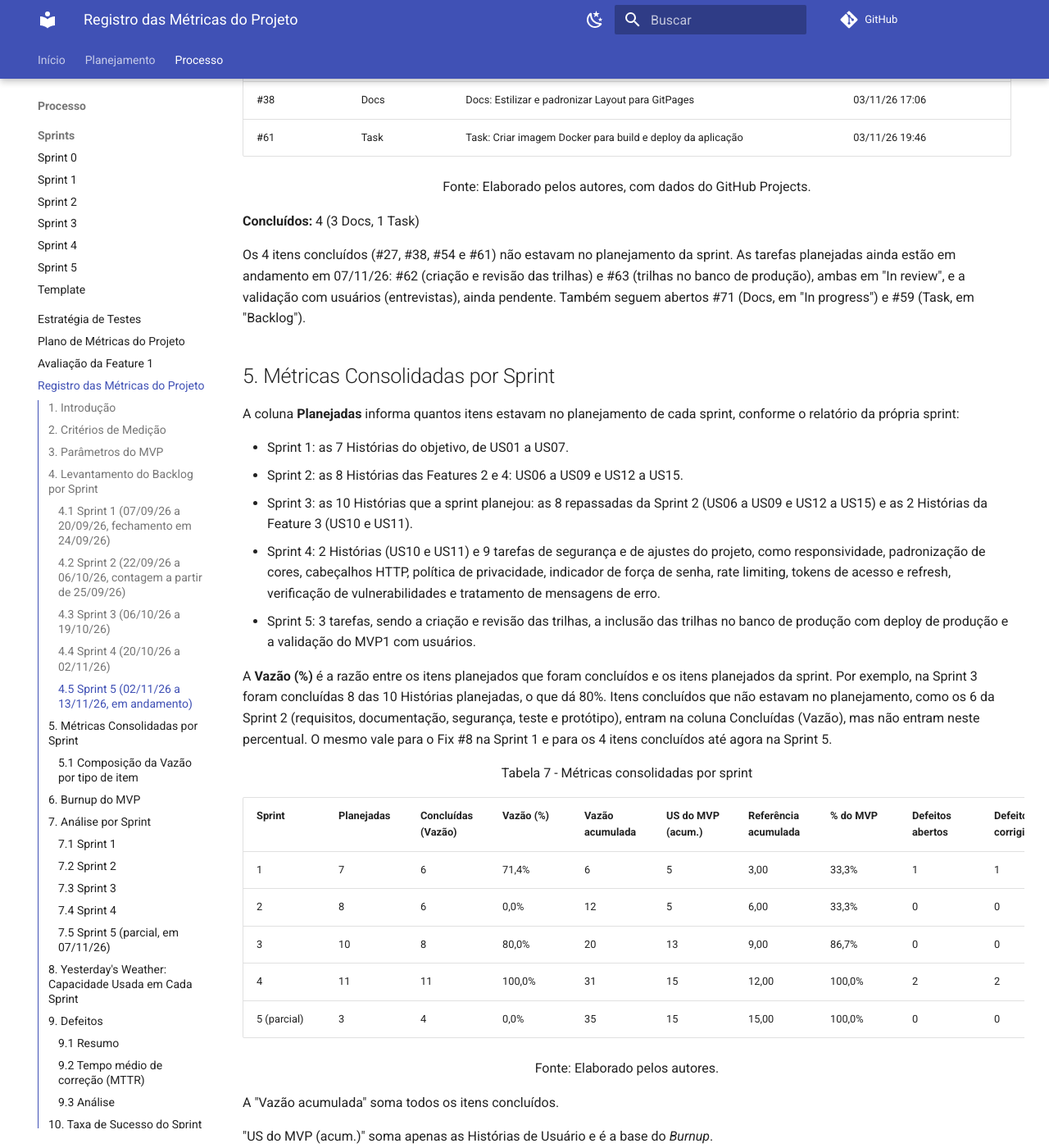
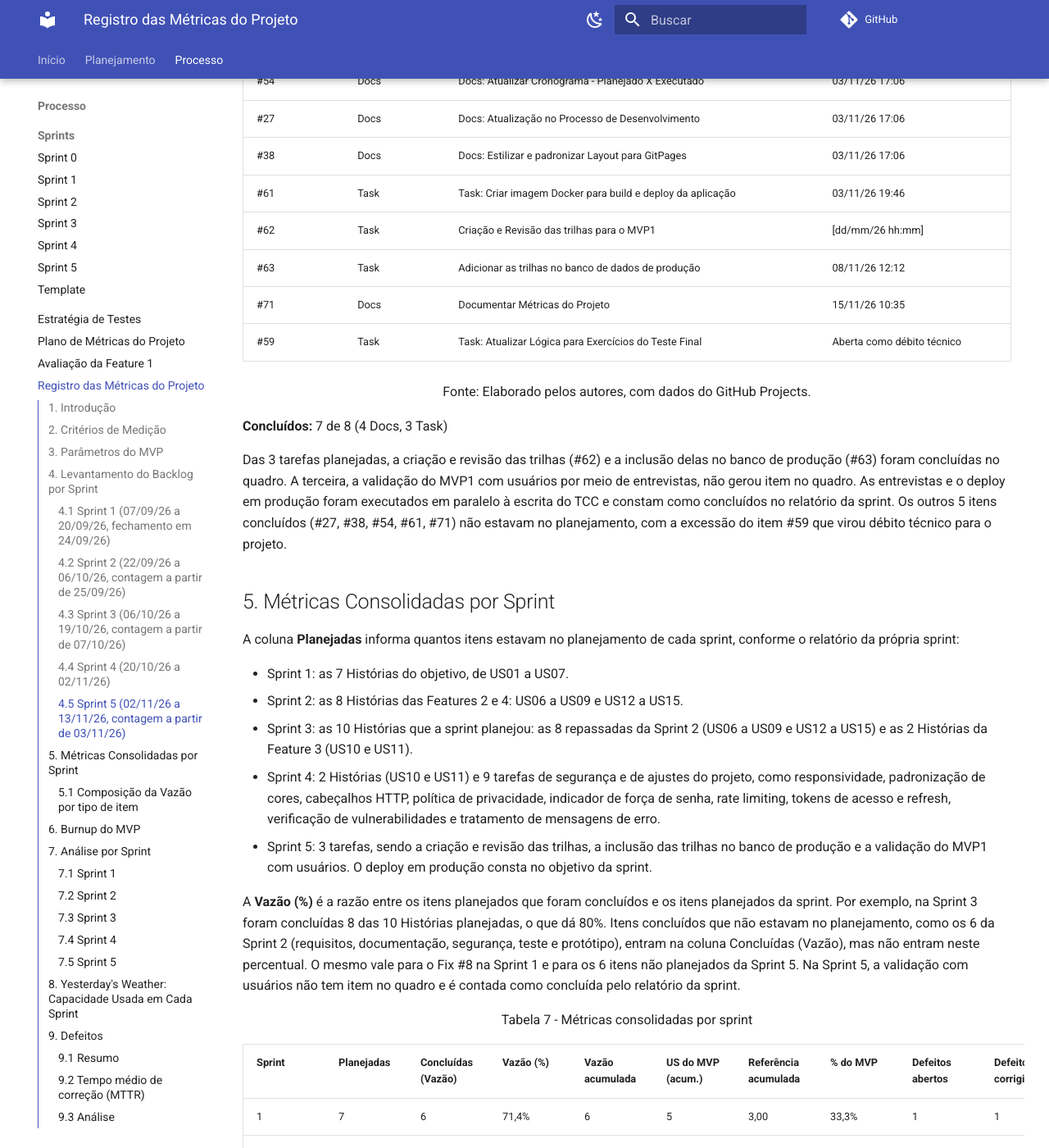
Before and after one commit to CedisUnB/AEGIS, an MkDocs documentation site: the page built from docs/process/registro_metricas_projeto.md, in a window 1280 px wide and 1400 px high, scrolled down 5172 px. Shown: the whole window at 82% size. Built offline with MkDocs 1.6.1 and Material for MkDocs 9.7.7, drawn with Linux system fonts in a browser that asks for light colours; comment, search, counter and statistics services are not loaded; some of the changed text lies outside the part shown.

Commit message:
docs: documenta sprint 5 e atualiza metricas

```diff
--- a/docs/process/registro_metricas_projeto.md
+++ b/docs/process/registro_metricas_projeto.md
@@ -8,7 +8,7 @@
 
 Este documento registra as métricas coletadas ao longo das sprints do projeto e as análises feitas a partir delas. Ele aplica o [Plano de Métricas e Acompanhamento do Projeto](estrategia_acompanhamento_projeto.md).
 
-Os dados foram extraídos do quadro do GitHub Projects pelo repositório AEGIS em **07/11/26**, a partir do estado atual dos 39 itens e do histórico de mudanças de status de cada issue.
+Os dados foram extraídos do quadro do GitHub Projects pelo repositório AEGIS em **07/11/26** e atualizados em **19/11/26**, após o encerramento da Sprint 5, a partir do estado atual dos 39 itens e do histórico de mudanças de status de cada issue.
 
 ## 2. Critérios de Medição
 
@@ -18,6 +18,7 @@ Os dados foram extraídos do quadro do GitHub Projects pelo repositório AEGIS e
 
     - **Sprint 1 estendida:** a Sprint 1 foi considerada encerrada em 24/09/26. A equipe não conseguiu fechá-la dentro do período planejado (07/09 a 20/09, Review em 21/09) e usou os dias adicionais para contabilizar as métricas de fechamento. A Sprint 2 passa a ser contada a partir de 25/09.
     - **Fechamento no quadro depois da Review:** 8 Histórias da Sprint 3 (US06 a US09 e US12 a US15) constam como "Entregue" na Review de 19/10, mas foram movidas para "Done" apenas em 25/10. Da mesma forma, 4 itens de Security da Sprint 4 (#15, #32, #34 e #37) constam como "Entregue" na Review de 02/11 e foram fechados entre 03/11 e 04/11. Esses itens foram contabilizados na sprint da Review.
+    - **Itens sem card no quadro:** as entrevistas de validação do MVP1 e o deploy em produção, da Sprint 5, foram executados em paralelo à escrita do TCC e não geraram itens no quadro. Por isso não entram na Vazão, mas constam como cumpridos no relatório da sprint.
     - **Janelas das sprints:**
         - Sprint 1 de 07/09 a 24/09;
         - Sprint 2 de 25/09 a 06/10;
@@ -27,7 +28,7 @@ Os dados foram extraídos do quadro do GitHub Projects pelo repositório AEGIS e
     - **Vazão:** conta todos os itens concluídos na sprint, de qualquer tipo (Histórias de Usuário, Fix, Security, Docs, Task, Test, Requisitos e Protótipos), independentemente do tamanho.
     - **Escopo do MVP:** as 15 Histórias de Usuário das Features 1 a 4 (US01 a US15), que compõem o MVP1 (Must have).
     - **Burnup:** usa apenas as Histórias de Usuário do MVP concluídas, porque o escopo do MVP é medido em Histórias.
-    - **Defeitos:** os itens de tipo Fix são tratados como ajustes de defeitos encontrados. Um defeito é "aberto" na sprint em que a issue foi criada e "corrigido" na sprint em que foi fechada.
+    - **Defeitos:** os itens de tipo Fix são tratados como ajustes de defeitos encontrados. Um defeito é "aberto" na sprint em que a issue foi criada e "corrigido" na sprint em que foi fechada. A exceção são os Fix #14 e #16, criados na Sprint 2 como ajustes do MVP como um todo e contados na Sprint 4, em que foram tratados (seções 7.4 e 9.1).
 
 ## 3. Parâmetros do MVP
 
@@ -100,7 +101,7 @@ As US01 a US05 foram validadas até o fechamento da sprint em 24/09/26. As US06
 
 Nenhuma História de Usuário foi concluída na sprint, porque ela foi dedicada aos requisitos de software: a definição de como apresentar as trilhas e o conteúdo aos usuários, o refinamento de cada requisito em Histórias e a prototipação das Features 2 e 4. Nela também foram desenvolvidas e formalizadas as estratégias de segurança do projeto, com as diretrizes e os checklists de segurança. As 8 Histórias do planejamento (US06 a US09 e US12 a US15) foram repassadas para a Sprint 3.
 
-### 4.3 Sprint 3 (06/10/26 a 19/10/26)
+### 4.3 Sprint 3 (06/10/26 a 19/10/26, contagem a partir de 07/10/26)
 
 **Objetivo da sprint:** Desenvolver o motor de navegação e mapa das trilhas (Feature 2), os laboratórios de prática, avaliação e apresentação de conteúdo (Feature 4) e o painel de progresso do estudante (Feature 3), repassados da sprint anterior (US06 a US15).
 
@@ -157,7 +158,7 @@ As US06 a US09 e US12 a US15 foram entregues na Review de 19/10/26, mas movidas
 
 Os 7 itens de Security (#15, #32, #33, #34, #35, #36 e #37) e as 2 correções (Fix #14 e #16) constam como "Entregue" na Review de 02/11/26. Quatro dos itens de Security (#15, #32, #34 e #37) foram fechados no quadro apenas em 03/11 e 04/11. As US10 e US11 foram fechadas em 29/10/26.
 
-### 4.5 Sprint 5 (02/11/26 a 13/11/26, em andamento)
+### 4.5 Sprint 5 (02/11/26 a 13/11/26, contagem a partir de 03/11/26)
 
 **Objetivo da sprint:** Validação do MVP1 com clientes usuários por meio de entrevistas e deploy da aplicação em produção, com as trilhas cadastradas (3 tarefas planejadas).
 
@@ -171,14 +172,18 @@ Os 7 itens de Security (#15, #32, #33, #34, #35, #36 e #37) e as 2 correções (
 | #27 | Docs | Docs: Atualização no Processo de Desenvolvimento | 03/11/26 17:06 |
 | #38 | Docs | Docs: Estilizar e padronizar Layout para GitPages | 03/11/26 17:06 |
 | #61 | Task | Task: Criar imagem Docker para build e deploy da aplicação | 03/11/26 19:46 |
+| #62 | Task | Criação e Revisão das trilhas para o MVP1 | [dd/mm/26 hh:mm] |
+| #63 | Task | Adicionar as trilhas no banco de dados de produção | 08/11/26 12:12 |
+| #71 | Docs | Documentar Métricas do Projeto | 15/11/26 10:35 |
+| #59 | Task | Task: Atualizar Lógica para Exercícios do Teste Final | Aberta como débito técnico |
 
 <center>
     Fonte: Elaborado pelos autores, com dados do GitHub Projects.
 </center>
 
-**Concluídos:** 4 (3 Docs, 1 Task)
+**Concluídos:** 7 de 8 (4 Docs, 3 Task)
 
-Os 4 itens concluídos (#27, #38, #54 e #61) não estavam no planejamento da sprint. As tarefas planejadas ainda estão em andamento em 07/11/26: #62 (criação e revisão das trilhas) e #63 (trilhas no banco de produção), ambas em "In review", e a validação com usuários (entrevistas), ainda pendente. Também seguem abertos #71 (Docs, em "In progress") e #59 (Task, em "Backlog").
+Das 3 tarefas planejadas, a criação e revisão das trilhas (#62) e a inclusão delas no banco de produção (#63) foram concluídas no quadro. A terceira, a validação do MVP1 com usuários por meio de entrevistas, não gerou item no quadro. As entrevistas e o deploy em produção foram executados em paralelo à escrita do TCC e constam como concluídos no relatório da sprint. Os outros 5 itens concluídos (#27, #38, #54, #61, #71) não estavam no planejamento, com a excessão do item #59 que virou débito técnico para o projeto.
 
 ## 5. Métricas Consolidadas por Sprint
 
@@ -188,9 +193,9 @@ A coluna **Planejadas** informa quantos itens estavam no planejamento de cada sp
 - Sprint 2: as 8 Histórias das Features 2 e 4: US06 a US09 e US12 a US15.
 - Sprint 3: as 10 Histórias que a sprint planejou: as 8 repassadas da Sprint 2 (US06 a US09 e US12 a US15) e as 2 Histórias da Feature 3 (US10 e US11).
 - Sprint 4: 2 Histórias (US10 e US11) e 9 tarefas de segurança e de ajustes do projeto, como responsividade, padronização de cores, cabeçalhos HTTP, política de privacidade, indicador de força de senha, rate limiting, tokens de acesso e refresh, verificação de vulnerabilidades e tratamento de mensagens de erro.
-- Sprint 5: 3 tarefas, sendo a criação e revisão das trilhas, a inclusão das trilhas no banco de produção com deploy de produção e a validação do MVP1 com usuários.
+- Sprint 5: 3 tarefas, sendo a criação e revisão das trilhas, a inclusão das trilhas no banco de produção e a validação do MVP1 com usuários. O deploy em produção consta no objetivo da sprint.
 
-A **Vazão (%)** é a razão entre os itens planejados que foram concluídos e os itens planejados da sprint. Por exemplo, na Sprint 3 foram concluídas 8 das 10 Histórias planejadas, o que dá 80%. Itens concluídos que não estavam no planejamento, como os 6 da Sprint 2 (requisitos, documentação, segurança, teste e protótipo), entram na coluna Concluídas (Vazão), mas não entram neste percentual. O mesmo vale para o Fix #8 na Sprint 1 e para os 4 itens concluídos até agora na Sprint 5.
+A **Vazão (%)** é a razão entre os itens planejados que foram concluídos e os itens planejados da sprint. Por exemplo, na Sprint 3 foram concluídas 8 das 10 Histórias planejadas, o que dá 80%. Itens concluídos que não estavam no planejamento, como os 6 da Sprint 2 (requisitos, documentação, segurança, teste e protótipo), entram na coluna Concluídas (Vazão), mas não entram neste percentual. O mesmo vale para o Fix #8 na Sprint 1 e para os 6 itens não planejados da Sprint 5. Na Sprint 5, a validação com usuários não tem item no quadro e é contada como concluída pelo relatório da sprint.
 
 <center>
     Tabela 7 - Métricas consolidadas por sprint
@@ -202,7 +207,7 @@ A **Vazão (%)** é a razão entre os itens planejados que foram concluídos e o
 | 2 | 8 | 6 | 0,0% | 12 | 5 | 6,00 | 33,3% | 0 | 0 | — | 0,00 | 100% | 100% |
 | 3 | 10 | 8 | 80,0% | 20 | 13 | 9,00 | 86,7% | 0 | 0 | — | 0,00 | 100% | 100% |
 | 4 | 11 | 11 | 100,0% | 31 | 15 | 12,00 | 100,0% | 2 | 2 | 100% | 0,18 | 100% | 100% |
-| 5 (parcial) | 3 | 4 | 0,0% | 35 | 15 | 15,00 | 100,0% | 0 | 0 | — | 0,00 | 100% | 100% |
+| 5 | 3 | 8 | 100,0% | 39 | 15 | 15,00 | 100,0% | 0 | 0 | — | 0,00 | 100% | 100% |
 
 <center>
     Fonte: Elaborado pelos autores.
@@ -228,8 +233,8 @@ A "Taxa de resolução" (corrigidos ÷ abertos na sprint) fica sem valor quando
 | 2 | 0 | 0 | 1 | 2 | 0 | 1 | 1 | 1 | 6 |
 | 3 | 8 | 0 | 0 | 0 | 0 | 0 | 0 | 0 | 8 |
 | 4 | 2 | 2 | 7 | 0 | 0 | 0 | 0 | 0 | 11 |
-| 5 (parcial) | 0 | 0 | 0 | 3 | 1 | 0 | 0 | 0 | 4 |
-| **Total** | 15 | 3 | 8 | 5 | 1 | 1 | 1 | 1 | 35 |
+| 5 | 0 | 0 | 0 | 4 | 4 | 0 | 0 | 0 | 8 |
+| **Total** | 15 | 3 | 8 | 6 | 4 | 1 | 1 | 1 | 39 |
 
 <center>
     Fonte: Elaborado pelos autores, com dados do GitHub Projects.
@@ -255,7 +260,7 @@ O *Burnup* compara as Histórias do MVP concluídas (acumuladas) com a referênc
 | 2 | 0 | 5 | 6,00 | -1,00 | Atrasado |
 | 3 | 8 | 13 | 9,00 | +4,00 | À frente |
 | 4 | 2 | 15 | 12,00 | +3,00 | À frente (MVP1 completo) |
-| 5 (parcial) | 0 | 15 | 15,00 | 0,00 | MVP1 completo |
+| 5 | 0 | 15 | 15,00 | 0,00 | MVP1 completo |
 
 <center>
     Fonte: Elaborado pelos autores.
@@ -284,6 +289,8 @@ Nenhuma das 8 Histórias planejadas (US06 a US09 e US12 a US15) foi concluída (
 
 O Burnup permaneceu em 5 Histórias contra 6,00 da referência (diferença de -1,00). Não houve defeitos abertos. DoR e DoD ficaram em 100%.
 
+Como a Vazão das planejadas foi de 71,4% na Sprint 1 e de 0% na Sprint 2, o alerta de Vazão abaixo de 80% por 2 sprints consecutivas foi acionado. O atraso, no entanto, foi recuperado na Sprint 3, em que o Burnup passou a +4,00 em relação à referência.
+
 ### 7.3 Sprint 3
 
 Foram entregues 8 das 10 Histórias planejadas (80%): as 8 repassadas da Sprint 2 (US06 a US09 e US12 a US15, Features 2 e 4). As US10 e US11 (Feature 3) ficaram pendentes. A Vazão total foi de 8 itens, todos Histórias. O Burnup subiu de 5 para 13 Histórias contra 9,00 da referência, ficando 4,00 à frente e compensando o atraso da Sprint 2. DoR e DoD ficaram em 100%.
@@ -294,9 +301,11 @@ A Review registra que a integração entre as features demandou mais tempo que o
 
 Foram concluídos os 11 itens planejados (100%): as 2 Histórias da Feature 3 (US10 e US11), as 2 correções (Fix #14 e #16) e 7 itens de Security (#15, #32, #33, #34, #35, #36 e #37). O Burnup chegou a 15 contra 12,00 da referência (+3,00): o MVP1 foi concluído na Sprint 4, uma sprint antes da quinta e última sprint prevista. As correções Fix #14 e #16 são defeitos do MVP como um todo, pois trataram de ajustes em todo o código desenvolvido desde a Sprint 1.  Por isso entram como abertos e corrigidos na Sprint 4 (densidade de 0,18). DoR e DoD ficaram em 100%. Segundo a Review, a Feature 3 foi entregue na primeira semana e a segunda semana foi usada para resolver tarefas do backlog, em ajustes de segurança e de interatividade. Entre os problemas da sprint estão a quebra da pipeline de CI e as correções de vulnerabilidades da Feature 1, mapeadas na auditoria de segurança.
 
-### 7.5 Sprint 5 (parcial, em 07/11/26)
+### 7.5 Sprint 5
 
-Foram concluídos 4 itens, nenhum deles planejado: Docs #27, #38 e #54 e Task #61 (imagem Docker). Das 3 tarefas planejadas (criação e revisão das trilhas, trilhas no banco de produção e validação com usuários), duas estão em "In review" (#62 e #63) e a validação ainda não ocorreu. A Vazão (%) das planejadas é de 0% até agora. O Burnup se mantém em 15 de 15 Histórias (MVP1 completo). Não houve novos defeitos. DoR e DoD estão em 100% nos itens concluídos até agora. Os números desta sprint devem ser atualizados após a Review de 13/11.
+Foram concluídos 8 itens: as 3 tarefas planejadas e 6 itens não planejados. No quadro constam as tarefas #62 e #63 e os itens #27, #38, #54, #61, #71 e #59 (4 Docs e 4 Task). A validação do MVP1 com usuários não gerou item no quadro e consta como concluída no relatório da sprint, assim como o deploy em produção. Com isso, a Vazão (%) das planejadas é de 100%. O Burnup se manteve em 15 de 15 Histórias (MVP1 completo) e não houve novos defeitos.
+
+A Vazão de 8 itens não reflete todo o esforço da sprint, porque as entrevistas e o deploy foram executados em paralelo à escrita do TCC e não foram registrados no quadro.
 
 ## 8. Yesterday's Weather: Capacidade Usada em Cada Sprint
 
@@ -312,13 +321,13 @@ Conforme a Seção 2.1 do Plano de Métricas, a capacidade da sprint seguinte é
 | 2 | 6 | 6 |
 | 3 | 6 | 8 |
 | 4 | 8 | 11 |
-| 5 | 11 | 4 (parcial) |
+| 5 | 11 | 8 |
 
 <center>
     Fonte: Elaborado pelos autores.
 </center>
 
-**Análise:** a Vazão realizada acompanhou razoavelmente a da sprint anterior (6, 6, 8 e 11), com diferenças de 0, 2 e 3 itens, e a Vazão da sprint anterior serviu como capacidade de referência nas Sprints 2 a 4. Como a Vazão conta itens de natureza diferente (Histórias de Usuário, requisitos, documentação e segurança), a Sprint 2 manteve a Vazão, mas sem Histórias, o que limita a leitura. Para a Sprint 5, a capacidade pela média das Sprints 1 a 4 seria de cerca de aproximadamente 8 itens (31 itens ÷ 4 sprints = 7,75).
+**Análise:** a Vazão realizada acompanhou razoavelmente a da sprint anterior nas Sprints 2 a 4 (6, 6, 8 e 11), com diferenças de 0, 2 e 3 itens, e a Vazão da sprint anterior serviu como capacidade de referência. Na Sprint 5, a Vazão ficou em 8 itens contra 11 de referência. Como a Vazão conta itens de natureza diferente (Histórias de Usuário, requisitos, documentação, segurança e tarefas), a Sprint 2 manteve a Vazão, mas sem Histórias, o que limita a leitura. A Sprint 5 também teve trabalho sem registro no quadro (entrevistas e deploy), de modo que sua Vazão está subestimada. A média das Sprints 1 a 5 foi de 7,8 itens por sprint (39 itens ÷ 5 sprints).
 
 ## 9. Defeitos
 
@@ -334,14 +343,14 @@ Conforme a Seção 2.1 do Plano de Métricas, a capacidade da sprint seguinte é
 | 2 | 0 | 0 | — | 0,00 |
 | 3 | 0 | 0 | — | 0,00 |
 | 4 | 2 | 2 | 100% | 0,18 |
-| 5 (parcial) | 0 | 0 | — | 0,00 |
-| **Total** | 3 | 3 | 100% | 0,09 |
+| 5 | 0 | 0 | — | 0,00 |
+| **Total** | 3 | 3 | 100% | 0,08 |
 
 <center>
     Fonte: Elaborado pelos autores, com dados do GitHub Projects (issues Fix).
 </center>
 
-A densidade total é 3 defeitos ÷ 35 itens concluídos. Os 3 defeitos abertos foram todos corrigidos até 01/11/26. Os Fix #14 e #16 são tratados como defeitos do MVP como um todo, porque os ajustes alcançaram o código desenvolvido desde a Sprint 1, e por isso contam na Sprint 4, em que foram tratados e corrigidos.
+A densidade total é 3 defeitos ÷ 39 itens concluídos. Os 3 defeitos abertos foram todos corrigidos até 01/11/26. Os Fix #14 e #16 são tratados como defeitos do MVP como um todo, porque os ajustes alcançaram o código desenvolvido desde a Sprint 1, e por isso contam na Sprint 4, em que foram tratados e corrigidos.
 
 ### 9.2 Tempo médio de correção (MTTR)
 
@@ -377,14 +386,14 @@ O MTTR de 26,3 dias é puxado pelos Fix #14 e #16, que ficaram no "Backlog" de 2
 | 2 | Nenhuma História desenvolvida: a sprint foi dedicada à engenharia de requisitos, pré-requisito para o desenvolvimento do MVP. Resultados: apresentação do conteúdo das trilhas definida e validada com os clientes, requisitos refinados em Histórias, protótipos e diretrizes e checklists de segurança | Não |
 | 3 | Motor de navegação e laboratórios de prática (Features 2 e 4) entregues, com 8 das 10 Histórias; Feature 3 repassada | Sim |
 | 4 | Feature 3 e as 9 tarefas planejadas entregues; MVP1 concluído | Sim |
-| 5 | Em andamento | — |
-| **Taxa de sucesso** | | 3 de 4 (75%) |
+| 5 | Entrevistas com usuários realizadas e deploy de produção enviado para o CEDIS, executados sem itens no quadro | Sim |
+| **Taxa de sucesso** | | 4 de 5 (80%) |
 
 <center>
     Fonte: Elaborado pelos autores.
 </center>
 
-Pelo critério do Plano de Métricas, uma taxa abaixo de 70% sinaliza risco recorrente de prazo. Com 75% nas Sprints 1 a 4, esse alerta não foi acionado. A avaliação de "Cumprido" é a da equipe.
+Pelo critério do Plano de Métricas, uma taxa abaixo de 70% sinaliza risco recorrente de prazo. Com 80% nas Sprints 1 a 5, esse alerta não foi acionado. A avaliação de "Cumprido" é a da equipe.
 
 O objetivo inicial da Sprint 2 (desenvolver as Features 2 e 4) não foi cumprido, porque nenhuma História foi desenvolvida. Os resultados da sprint, no entanto, foram cruciais para o processo e para o desenvolvimento das sprints seguintes e do MVP: a definição de como apresentar as trilhas e o conteúdo, validada com os clientes, o refinamento dos requisitos em Histórias, os protótipos e as diretrizes e checklists de segurança sustentaram as entregas das Sprints 3 e 4 (US06 a US15) e a aplicação dos checklists de segurança a partir da Sprint 3.
 
@@ -406,28 +415,29 @@ O objetivo inicial da Sprint 2 (desenvolver as Features 2 e 4) não foi cumprido
     Fonte: Elaborado pelos autores.
 </center>
 
-Todas as Histórias e tarefas concluídas nas Sprints 1 a 5 atenderam integralmente às checklists de DoR e de DoD, o que resulta em conformidade de 100% em todas as sprints, conforme o registro da equipe. Os valores da Sprint 5 consideram os itens concluídos até o momento.
+Todas as Histórias e tarefas concluídas nas Sprints 1 a 5 atenderam integralmente às checklists de DoR e de DoD, o que resulta em conformidade de 100% em todas as sprints, conforme o registro da equipe.
 
 ## 12. Observações sobre o Uso do Quadro
 
 O histórico do quadro mostra pontos que afetam a leitura das métricas:
 
-- **Conclusões em lote:** 4 Histórias (US02 a US05) foram movidas para "Done" no mesmo minuto em 24/09/26, data adotada como fechamento da Sprint 1; 8 Histórias da Sprint 3 entre 18:14 e 18:44 de 25/10/26, seis dias depois da Review; e itens de segurança e documentação da Sprint 4 em 03/11 e 04/11, depois da Review. Neste documento, esses itens foram contabilizados na sprint em que a Review os registrou como entregues. A data de conclusão registrada tende a ser a da atualização do quadro, e não a da validação.
+- **Conclusões em lote:** 4 Histórias (US02 a US05) foram movidas para "Done" no mesmo minuto em 24/09/26, data adotada como fechamento da Sprint 1; 8 Histórias da Sprint 3 entre 18:14 e 18:44 de 25/10/26, seis dias depois da Review; e itens de segurança da Sprint 4 em 03/11 e 04/11, depois da Review. Neste documento, esses itens foram contabilizados na sprint em que a Review os registrou como entregues. A data de conclusão registrada tende a ser a da atualização do quadro, e não a da validação.
 - **Itens sem passagem por todas as colunas:** vários itens (por exemplo, #5, #20, #23, #26 e #30) foram fechados com poucos ou nenhum registro de "In progress" ou "In review".
+- **Trabalho sem card:** as entrevistas de validação e o deploy em produção, da Sprint 5, foram executados sem itens no quadro e, por isso, não aparecem na Vazão.
 - **Retornos de coluna:** a US06 voltou de "Ready" para "Backlog" em 24/09, o #32 voltou de "In review" para "In progress" em 03/11 e o #34 voltou de "In progress" para "Ready" em 30/10.
 
 Por isso, a Vazão por sprint deve ser lida com cautela: ela reflete quando o quadro foi atualizado. O acompanhamento acumulado (Burnup) é menos sensível a esse efeito do que a Vazão pontual.
 
 ## 13. Síntese e Conclusões
 
-**Situação do MVP1:** as 15 Histórias de Usuário das Features 1 a 4 foram entregues até a Review da Sprint 4 (02/11/26), uma sprint antes da prevista. A Vazão acumulada total é de 35 itens concluídos até 07/11/26.
+**Situação do MVP1:** as 15 Histórias de Usuário das Features 1 a 4 foram entregues até a Review da Sprint 4 (02/11/26), uma sprint antes da prevista. A Vazão acumulada total é de 39 itens concluídos nas 5 sprints, e a Sprint 5 foi dedicada à validação do MVP1 com usuários e ao deploy em produção.
 
 **Principais resultados**
 
 - O Burnup esteve à frente da referência na Sprint 1 (+2,00), ficou abaixo dela na Sprint 2 (-1,00), quando a equipe se dedicou aos requisitos, e voltou a ficar à frente na Sprint 3 (+4,00) e na Sprint 4 (+3,00), com o MVP1 completo.
-- A Vazão total foi de 6, 6, 8, 11 e 4 (parcial) itens, crescente ao longo do projeto.
-- Os 3 defeitos registrados (itens Fix) foram todos corrigidos, com densidade total baixa (0,09 defeito por item entregue).
-- O Sprint Goal foi cumprido nas Sprints 1, 3 e 4 (taxa de sucesso de 75%), acima do limite de 70% do Plano. O objetivo da Sprint 2 não foi cumprido, pois a sprint foi dedicada à engenharia de requisitos, cujos resultados foram cruciais para o desenvolvimento das sprints seguintes e do MVP.
+- A Vazão total foi de 6, 6, 8, 11 e 8 itens por sprint. A Sprint 5 não reflete as entrevistas e o deploy, executados sem itens no quadro.
+- Os 3 defeitos registrados (itens Fix) foram todos corrigidos, com densidade total baixa (0,08 defeito por item entregue).
+- O Sprint Goal foi cumprido nas Sprints 1, 3, 4 e 5 (taxa de sucesso de 80%), acima do limite de 70% do Plano. O objetivo da Sprint 2 não foi cumprido, pois a sprint foi dedicada à engenharia de requisitos, cujos resultados foram cruciais para o desenvolvimento das sprints seguintes e do MVP.
 
 **Limitações:** o projeto tem um histórico curto (5 sprints) e uma equipe de duas pessoas, e o quadro foi atualizado em lote em alguns momentos. Os indicadores devem ser lidos como tendências, e não como previsões estatísticas.
 
@@ -445,3 +455,4 @@ RUBIN, Kenneth S. Essential Scrum: A Practical Guide to the Most Popular Agile P
 Data     | Versão | Descrição | Autor | Revisor
 -------- | ------ | --------- | ----- | ---------
 07/11/26 | 1.0 | Inclusão do registro de métricas e análises por sprint | [Pedro Henrique](https://github.com/phmelosilva) | [João Pedro Morbeck](https://github.com/uMorbeck)
+19/11/26 | 1.1 | Atualização com o encerramento da Sprint 5 e correção de inconsistências | [Pedro Henrique](https://github.com/phmelosilva) | [João Pedro Morbeck](https://github.com/uMorbeck)
```
Also changed, not shown: docs/planning/requirements/docs_requisitos_v2.md (+1 -1 lines), docs/process/sprints/sprint_5.md (+6 -14 lines).
